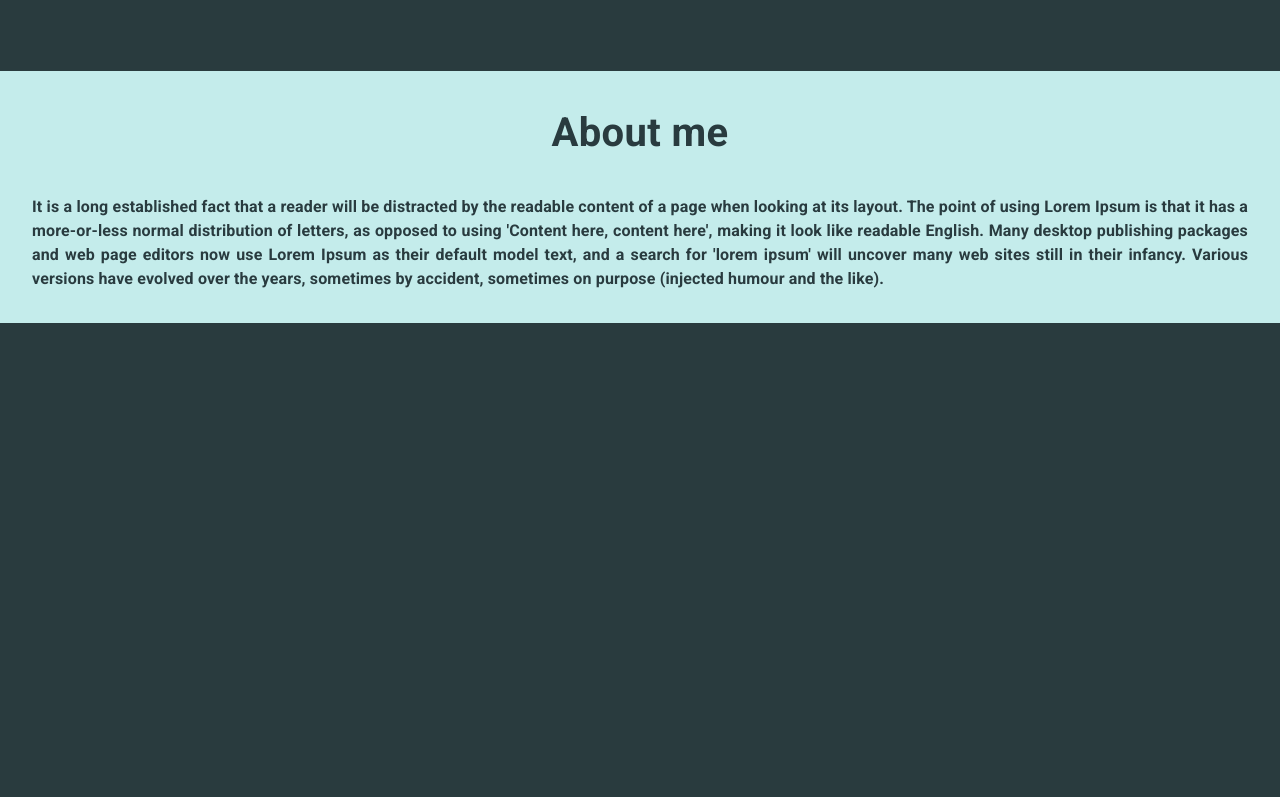
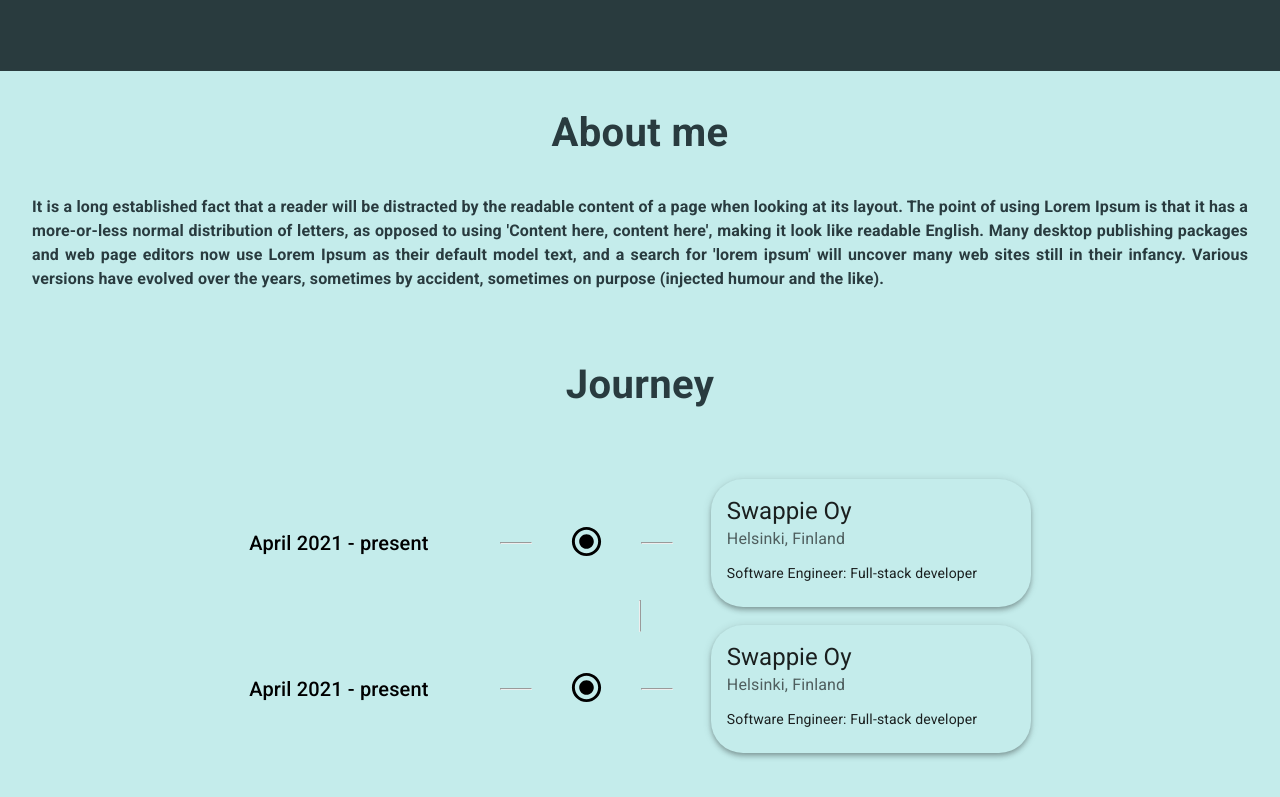
Before and after one commit to pkimtani/pkimtani.github.io, a React (Create React App) app: page / in a window 1280 px wide. Shown: the part 683-1480 px from the top of the page. Before the commit the page ends 1006 px from the top, so only its background shows below. Built offline with nearby package versions, Linux system fonts and the light colour scheme.

Commit message:
Improvements and WIP

```diff
--- a/src/App.style.tsx
+++ b/src/App.style.tsx
@@ -1,4 +1,4 @@
-import {AppBar, Typography, styled} from "@mui/material";
+import {AppBar, Typography, styled, Box} from "@mui/material";
 import {PRIMARY_BG_COLOR, PRIMARY_TEXT_COLOR} from "./utils/contatns";
 
 export const AppBarWrapper = styled(AppBar)`
@@ -13,3 +13,9 @@
         textAlign: 'center'
     }
 }))
+
+export const BoxPadding = styled(Box)`
+    && {
+      padding: 1rem;
+    }
+`
--- a/src/App.tsx
+++ b/src/App.tsx
@@ -3,6 +3,7 @@
 import {AppBarWrapper, TypographyWrapper} from "./App.style";
 import {Landing} from "./sections/Landing";
 import {AboutMe} from "./sections/AboutMe";
+import {Journey} from "./sections/Journey";
 
 function ElevationScroll(props: { children: React.ReactElement }) {
     const {children} = props
@@ -49,5 +50,6 @@
         <Toolbar/>
         <Landing />
         <AboutMe />
+        <Journey />
     </>
 }
--- /dev/null
+++ b/src/components/JobCard.style.tsx
@@ -0,0 +1,9 @@
+import {Card, styled} from "@mui/material";
+import {SECONDARY_BG_COLOR} from "../utils/contatns";
+
+export const JobCardWrapper = styled(Card)`
+  && {
+    background-color: ${SECONDARY_BG_COLOR};
+    border-radius: 2rem;
+  }
+`
--- /dev/null
+++ b/src/components/JobCard.tsx
@@ -0,0 +1,25 @@
+import {JobCardWrapper} from "./JobCard.style";
+import {CardContent, Typography} from "@mui/material";
+import React from "react";
+
+type JobCardProps = {
+    company: string
+    location: string
+    role: string
+}
+
+export const JobCard = (jobCardProps: JobCardProps) => {
+    return <JobCardWrapper sx={{ minWidth: 275 }} elevation={4}>
+        <CardContent>
+            <Typography variant="h5">
+                { jobCardProps.company }
+            </Typography>
+            <Typography sx={{ mb: 1.5 }} color="text.secondary">
+                { jobCardProps.location }
+            </Typography>
+            <Typography variant="body2">
+                { jobCardProps.role }
+            </Typography>
+        </CardContent>
+    </JobCardWrapper>
+}
--- /dev/null
+++ b/src/components/JobRow.style.tsx
@@ -0,0 +1,7 @@
+import {styled} from "@mui/material";
+
+export const HorizontalLine = styled("hr") `
+    && {
+      width: 30px;
+    }
+`
--- /dev/null
+++ b/src/components/JobRow.tsx
@@ -0,0 +1,27 @@
+import {Grid, Typography} from "@mui/material";
+import {RadioButtonChecked} from "@mui/icons-material";
+import {JobCard} from "./JobCard";
+import React from "react";
+import {HorizontalLine} from "./JobRow.style";
+
+export const JobRow = () => {
+    return <Grid container direction={'row'} justifyContent={'center'} alignItems="center">
+        <Grid item xs={2}>
+            <Typography variant="h6">
+                April 2021 - present
+            </Typography>
+        </Grid>
+        <Grid item xs={1}>
+            <HorizontalLine />
+        </Grid>
+        <Grid item>
+            <RadioButtonChecked fontSize={'large'} />
+        </Grid>
+        <Grid item xs={1}>
+            <HorizontalLine />
+        </Grid>
+        <Grid item xs={3}>
+            <JobCard company={'Swappie Oy'} location={'Helsinki, Finland'} role={'Software Engineer: Full-stack developer'}/>
+        </Grid>
+    </Grid>
+}
--- a/src/sections/AboutMe.style.tsx
+++ b/src/sections/AboutMe.style.tsx
@@ -5,12 +5,6 @@
   && {
     background-color: ${SECONDARY_BG_COLOR};
   }
-`
-
-export const BoxPadding = styled(Box)`
-    && {
-      padding: 1rem;
-    }
 `
 
 export const AboutMeTitleWrapper = styled(Typography)(({ theme }) => ({
--- a/src/sections/AboutMe.tsx
+++ b/src/sections/AboutMe.tsx
@@ -1,4 +1,5 @@
-import {AboutMeContentWrapper, AboutMeDiv, AboutMeTitleWrapper, BoxPadding} from "./AboutMe.style";
+import {AboutMeContentWrapper, AboutMeDiv, AboutMeTitleWrapper} from "./AboutMe.style";
+import {BoxPadding} from "../App.style";
 
 export const AboutMe = () => {
     return <AboutMeDiv>
--- /dev/null
+++ b/src/sections/Journey.style.tsx
@@ -0,0 +1,24 @@
+import {Box, styled, Typography} from "@mui/material";
+import {SECONDARY_BG_COLOR, SECONDARY_TEXT_COLOR} from "../utils/contatns";
+
+export const JourneyDiv = styled(Box)`
+  && {
+    background-color: ${SECONDARY_BG_COLOR};
+  }
+`
+export const JourneyTitleWrapper = styled(Typography)(({ theme }) => ({
+    color: `${SECONDARY_TEXT_COLOR}`,
+    textAlign: 'center',
+    fontSize: '2.5rem',
+    fontWeight: 'bold',
+    [theme.breakpoints.down('sm')]: {
+        fontSize: '2rem',
+    }
+}))
+
+export const VerticalLine = styled("hr") `
+    && {
+      width: 30px;
+      transform: rotate(90deg);
+    }
+`
--- /dev/null
+++ b/src/sections/Journey.tsx
@@ -0,0 +1,21 @@
+import {JourneyDiv, JourneyTitleWrapper, VerticalLine} from "./Journey.style";
+import {Grid, Toolbar} from "@mui/material";
+import React from "react";
+import {BoxPadding} from "../App.style";
+import {JobRow} from "../components/JobRow";
+
+export const Journey = () => {
+    return <JourneyDiv>
+        <BoxPadding />
+        <JourneyTitleWrapper>Journey</JourneyTitleWrapper>
+        <Toolbar/>
+        <Grid container direction={'row'} justifyContent={'center'} alignItems="center">
+            <JobRow />
+            <Grid item>
+                <VerticalLine />
+            </Grid>
+            <JobRow />
+        </Grid>
+        <Toolbar/>
+    </JourneyDiv>
+}
```
